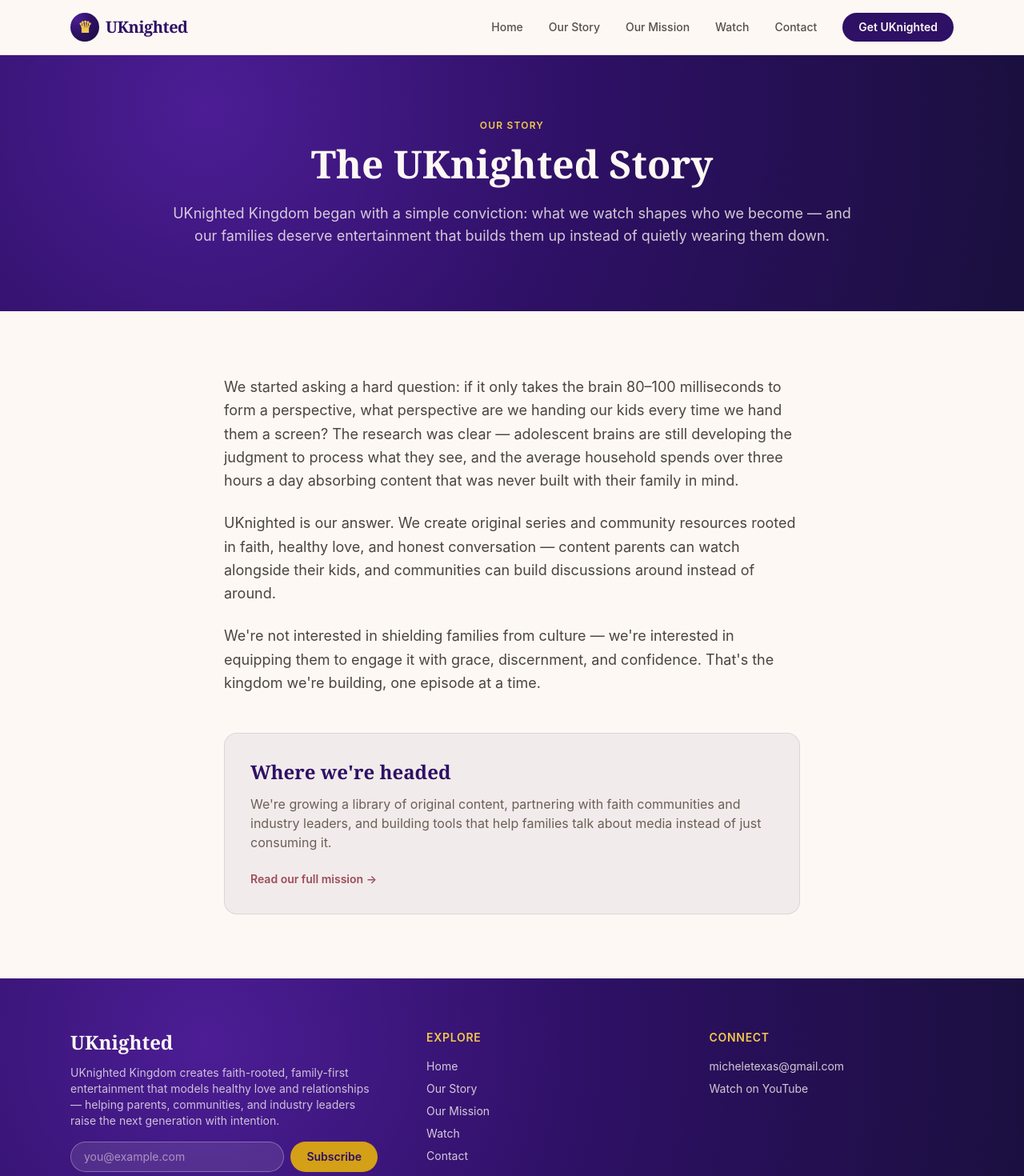
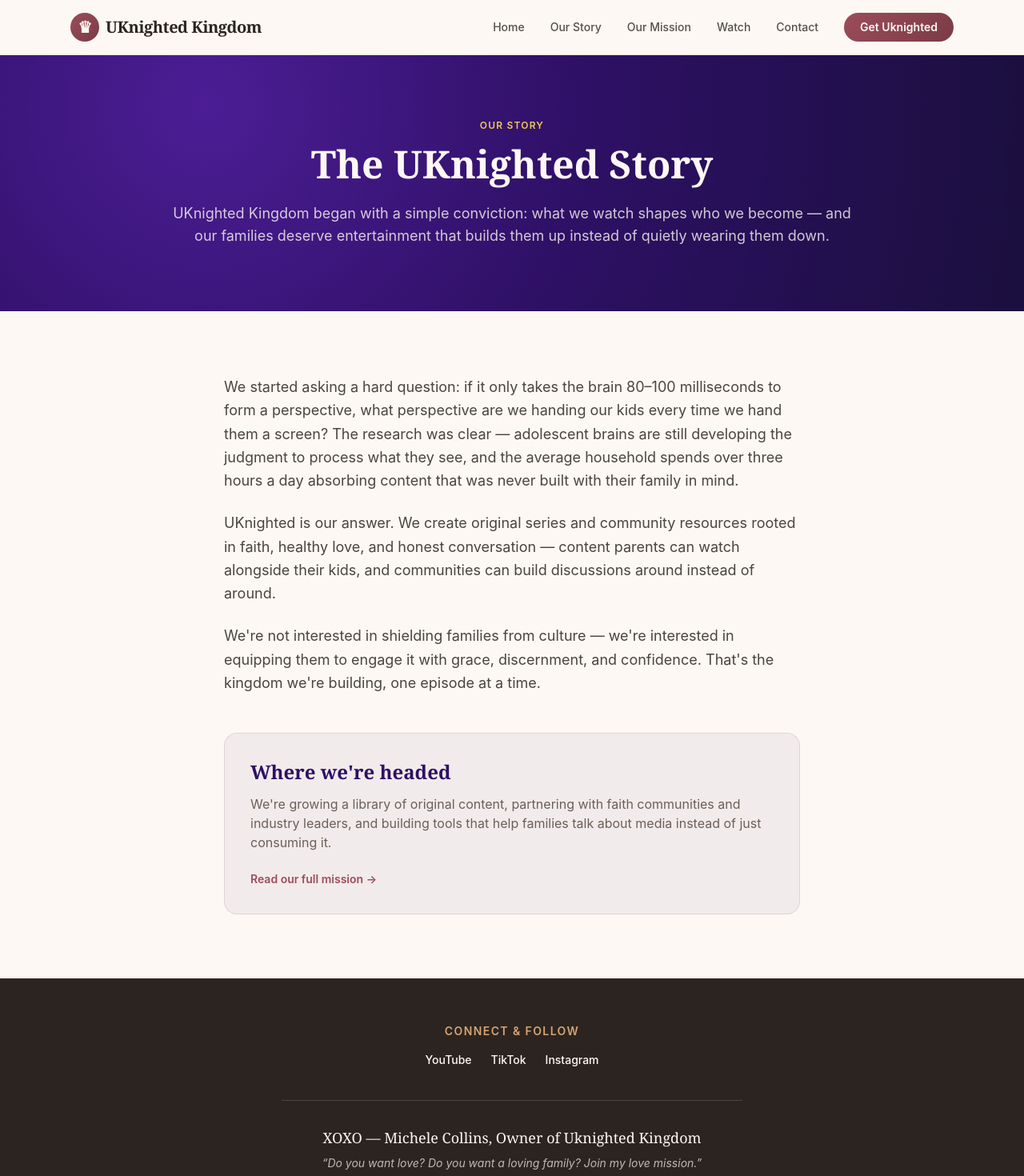
Before and after one commit to lbishopks/kingdom, a Next.js app: page /about in a window 1280 px wide. Shown: the top 1470 px of the page at 80% size. Built offline with nearby package versions, Linux system fonts and the light colour scheme.

Commit message:
Add files via upload

```diff
--- a/src/components/Footer.tsx
+++ b/src/components/Footer.tsx
@@ -1,51 +1,36 @@
-import Link from "next/link";
-import { nav, site } from "@/lib/site";
-import NewsletterForm from "@/components/NewsletterForm";
+import { site } from "@/lib/site";
+
+const socials = [
+  { label: "YouTube", href: site.youtube },
+  { label: "TikTok", href: site.tiktok },
+  { label: "Instagram", href: site.instagram },
+];
 
 export default function Footer() {
   return (
-    <footer className="gradient-royal text-paper">
-      <div className="mx-auto max-w-6xl px-6 py-16">
-        <div className="grid gap-12 md:grid-cols-[1.3fr_1fr_1fr]">
-          <div>
-            <p className="font-display text-2xl font-semibold">{site.shortName}</p>
-            <p className="mt-3 max-w-sm text-sm text-paper/75">{site.description}</p>
-            <NewsletterForm variant="footer" />
-          </div>
+    <footer className="bg-ink text-cream">
+      <div className="mx-auto max-w-6xl px-6 py-14 text-center">
+        <h2 className="text-sm font-semibold uppercase tracking-widest text-softgold">Connect &amp; Follow</h2>
+        <ul className="mt-4 flex flex-wrap items-center justify-center gap-6 text-sm font-medium">
+          {socials.map((s) => (
+            <li key={s.label}>
+              <a href={s.href} target="_blank" rel="noopener noreferrer" className="hover:text-softgold">
+                {s.label}
+              </a>
+            </li>
+          ))}
+        </ul>
 
-          <div>
-            <h2 className="text-sm font-semibold uppercase tracking-wider text-gold-light">Explore</h2>
-            <ul className="mt-4 space-y-2 text-sm text-paper/80">
-              {nav.map((item) => (
-                <li key={item.href}>
-                  <Link href={item.href} className="hover:text-gold-light">
-                    {item.label}
-                  </Link>
-                </li>
-              ))}
-            </ul>
-          </div>
-
-          <div>
-            <h2 className="text-sm font-semibold uppercase tracking-wider text-gold-light">Connect</h2>
-            <ul className="mt-4 space-y-2 text-sm text-paper/80">
-              <li>
-                <a href={`mailto:${site.email}`} className="hover:text-gold-light">
-                  {site.email}
-                </a>
-              </li>
-              <li>
-                <a href={site.youtube} target="_blank" rel="noopener noreferrer" className="hover:text-gold-light">
-                  Watch on YouTube
-                </a>
-              </li>
-            </ul>
-          </div>
+        <div className="mx-auto mt-10 max-w-xl border-t border-cream/15 pt-8">
+          <p className="font-display text-lg">XOXO — Michele Collins, Owner of Uknighted Kingdom</p>
+          <p className="mt-2 text-sm italic text-cream/70">
+            &ldquo;Do you want love? Do you want a loving family? Join my love mission.&rdquo;
+          </p>
         </div>
 
-        <div className="mt-12 flex flex-col gap-2 border-t border-paper/15 pt-6 text-xs text-paper/60 sm:flex-row sm:items-center sm:justify-between">
+        <div className="mt-8 flex flex-col gap-1 text-xs text-cream/60">
           <p>&copy; {new Date().getFullYear()} {site.name}. All rights reserved.</p>
-          <p>Faith-rooted media for stronger families.</p>
+          <p>Combining biblical principles with entertainment for families.</p>
         </div>
       </div>
     </footer>
--- a/src/components/Header.tsx
+++ b/src/components/Header.tsx
@@ -8,13 +8,13 @@
   const [open, setOpen] = useState(false);
 
   return (
-    <header className="sticky top-0 z-50 border-b border-royal/10 bg-paper/90 backdrop-blur">
+    <header className="sticky top-0 z-50 border-b border-ink/10 bg-cream/90 backdrop-blur">
       <div className="mx-auto flex max-w-6xl items-center justify-between px-6 py-4">
-        <Link href="/" className="flex items-center gap-2 font-display text-xl font-semibold tracking-tight text-royal">
-          <span aria-hidden className="grid h-9 w-9 place-items-center rounded-full gradient-royal text-gold-light">
+        <Link href="#" className="flex items-center gap-2 font-display text-xl font-semibold tracking-tight text-ink">
+          <span aria-hidden className="grid h-9 w-9 place-items-center rounded-full gradient-rose text-cream">
             ♛
           </span>
-          {site.shortName}
+          {site.name}
         </Link>
 
         <nav aria-label="Primary" className="hidden items-center gap-8 md:flex">
@@ -22,16 +22,16 @@
             <Link
               key={item.href}
               href={item.href}
-              className="text-sm font-medium text-ink/80 transition hover:text-royal"
+              className="text-sm font-medium text-ink/80 transition hover:text-deeprose"
             >
               {item.label}
             </Link>
           ))}
           <Link
-            href="/contact"
-            className="rounded-full bg-royal px-5 py-2 text-sm font-semibold text-paper transition hover:bg-royal-light"
+            href="#join"
+            className="rounded-full gradient-rose px-5 py-2 text-sm font-semibold text-cream transition hover:opacity-90"
           >
-            Get UKnighted
+            Get Uknighted
           </Link>
         </nav>
 
@@ -49,7 +49,7 @@
       </div>
 
       {open && (
-        <nav aria-label="Mobile" className="border-t border-royal/10 bg-paper px-6 pb-6 md:hidden">
+        <nav aria-label="Mobile" className="border-t border-ink/10 bg-cream px-6 pb-6 md:hidden">
           <ul className="flex flex-col gap-4 pt-4">
             {nav.map((item) => (
               <li key={item.href}>
@@ -60,11 +60,11 @@
             ))}
             <li>
               <Link
-                href="/contact"
-                className="inline-block rounded-full bg-royal px-5 py-2 text-sm font-semibold text-paper"
+                href="#join"
+                className="inline-block rounded-full gradient-rose px-5 py-2 text-sm font-semibold text-cream"
                 onClick={() => setOpen(false)}
               >
-                Get UKnighted
+                Get Uknighted
               </Link>
             </li>
           </ul>
--- a/src/components/NewsletterForm.tsx
+++ b/src/components/NewsletterForm.tsx
@@ -16,14 +16,14 @@
 
   if (status === "submitted") {
     return (
-      <p className={`mt-4 text-sm font-medium ${isFooter ? "text-gold-light" : "text-royal"}`}>
-        You&apos;re on the list! Watch your inbox for updates from {isFooter ? "UKnighted" : "us"}.
+      <p className={`mt-4 text-sm font-medium ${isFooter ? "text-softgold" : "text-deeprose"}`}>
+        You&apos;re on the list! Watch your inbox for updates from Uknighted Kingdom.
       </p>
     );
   }
 
   return (
-    <form onSubmit={handleSubmit} className="mt-4 flex max-w-sm flex-col gap-2 sm:flex-row" aria-label="Newsletter signup">
+    <form onSubmit={handleSubmit} className="mx-auto mt-6 flex max-w-sm flex-col gap-3 sm:flex-row" aria-label="Newsletter signup">
       <label htmlFor={`email-${variant}`} className="sr-only">
         Email address
       </label>
@@ -33,19 +33,19 @@
         name="email"
         required
         placeholder="you@example.com"
-        className={`w-full rounded-full border px-4 py-2 text-sm outline-none focus:ring-2 ${
+        className={`w-full rounded-full border px-4 py-2.5 text-sm outline-none focus:ring-2 ${
           isFooter
-            ? "border-paper/30 bg-paper/10 text-paper placeholder:text-paper/50 focus:ring-gold-light"
-            : "border-royal/20 bg-white text-ink placeholder:text-muted focus:ring-royal"
+            ? "border-cream/30 bg-cream/10 text-cream placeholder:text-cream/50 focus:ring-softgold"
+            : "border-ink/20 bg-white text-ink placeholder:text-muted focus:ring-deeprose"
         }`}
       />
       <button
         type="submit"
-        className={`shrink-0 rounded-full px-5 py-2 text-sm font-semibold transition ${
-          isFooter ? "bg-gold text-royal hover:bg-gold-light" : "bg-royal text-paper hover:bg-royal-light"
+        className={`shrink-0 rounded-full px-5 py-2.5 text-sm font-semibold transition ${
+          isFooter ? "bg-softgold text-ink hover:opacity-90" : "gradient-rose text-cream hover:opacity-90"
         }`}
       >
-        Subscribe
+        Sign Up
       </button>
     </form>
   );
```
